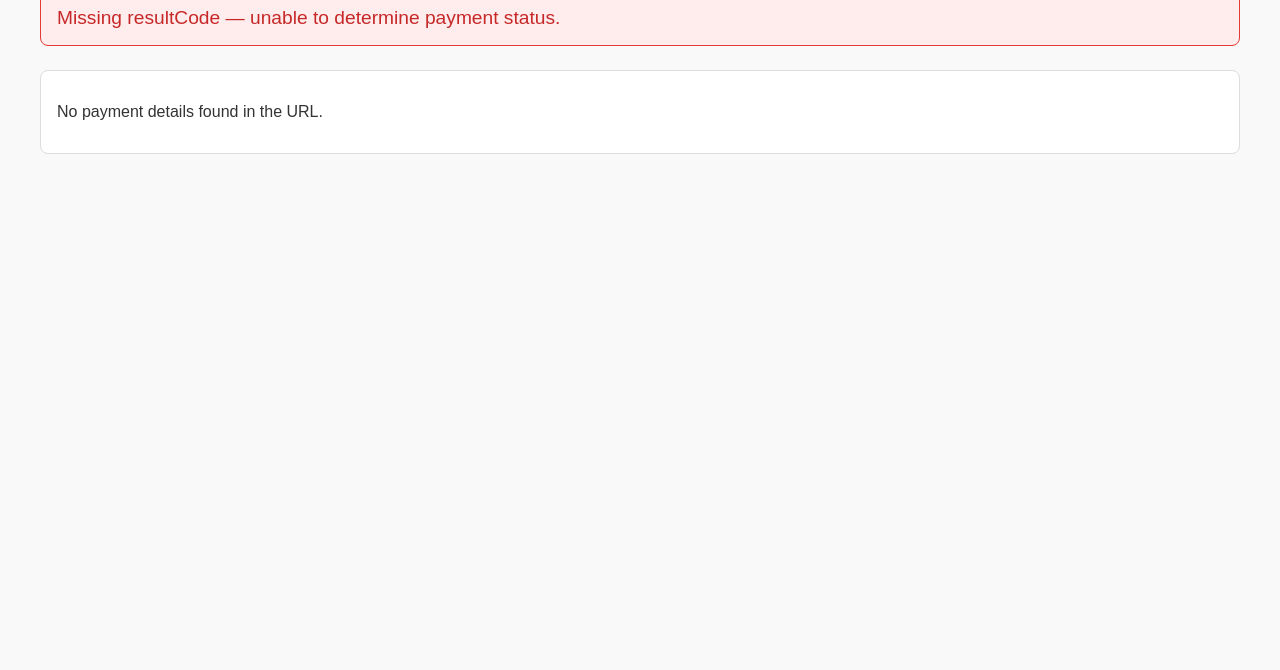
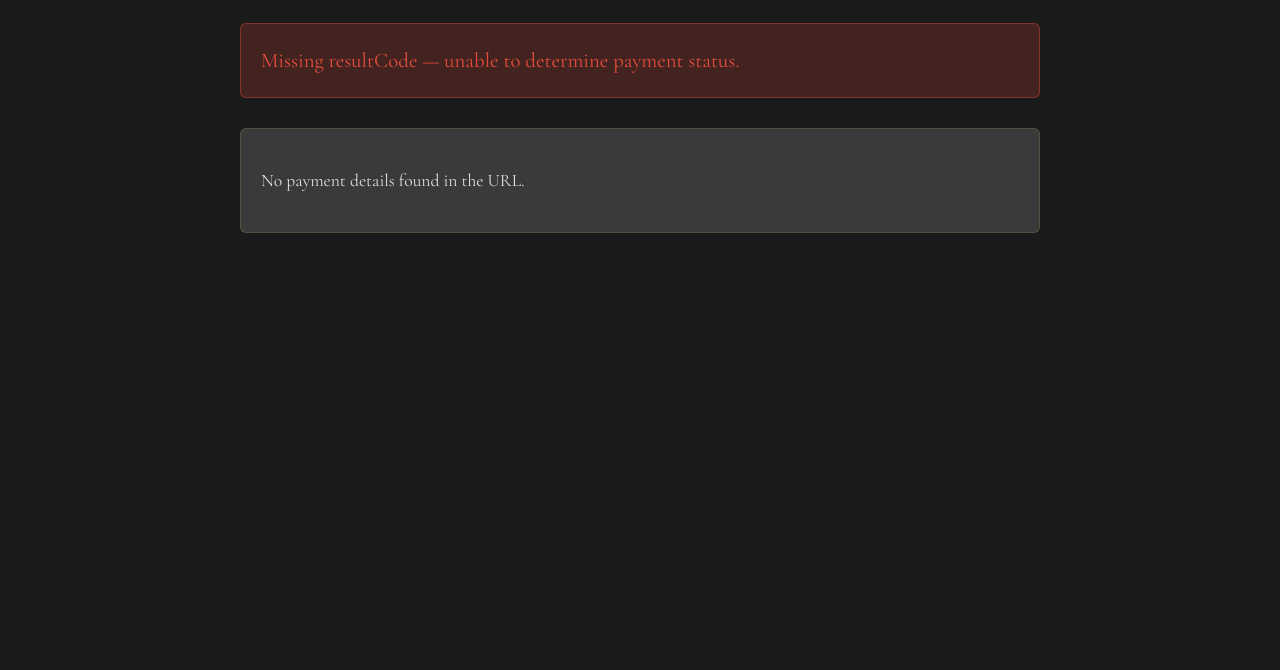
Before and after one commit to FinTechNav/fintechnav-site, a website: page payment-complete.html in a window 1280 px wide. Shown: the part 130-800 px from the top of the page. Drawn offline with nearby package versions, Linux system fonts and the light colour scheme.

Commit message:
updated font/style of payment-complete page

```diff
--- a/payment-complete.html
+++ b/payment-complete.html
@@ -4,50 +4,124 @@
     <meta charset="UTF-8" />
     <meta name="viewport" content="width=device-width, initial-scale=1.0" />
     <title>Payment Complete</title>
+
+    <!-- Google Fonts with Preconnect -->
+    <link rel="preconnect" href="https://fonts.googleapis.com" />
+    <link rel="preconnect" href="https://fonts.gstatic.com" crossorigin />
+    <link
+      href="https://fonts.googleapis.com/css2?family=Cormorant+Garamond:ital,wght@0,300;0,400;0,500;0,600;0,700;1,300;1,400;1,500;1,600;1,700&family=Poiret+One&display=swap"
+      rel="stylesheet"
+    />
+
     <style>
+      /* CSS Variables */
+      :root {
+        --color-primary: #c9a15f;
+        --color-background: #1a1a1a;
+        --color-background-secondary: #3a3a3a;
+        --color-text: #e0e0e0;
+        --color-text-light: #f5f5f5;
+        --color-text-header: #ffffff;
+        --color-success-bg: rgba(39, 174, 96, 0.2);
+        --color-success-border: rgba(39, 174, 96, 0.4);
+        --color-success-text: #2ecc71;
+        --color-error-bg: rgba(231, 76, 60, 0.2);
+        --color-error-border: rgba(231, 76, 60, 0.4);
+        --color-error-text: #e74c3c;
+        --font-family-heading: 'Poiret One', cursive;
+        --font-family-body: 'Cormorant Garamond', serif;
+        --border-radius: 6px;
+      }
+
+      /* Base styles - Dark Theme */
       body {
-        font-family: Arial, sans-serif;
+        font-family: var(--font-family-body);
+        line-height: 1.6;
+        color: var(--color-text);
+        background-color: var(--color-background);
+        margin: 0;
         padding: 2rem;
-        background-color: #f9f9f9;
-        color: #333;
+        font-size: 1.1rem;
       }
+
+      .container {
+        max-width: 800px;
+        margin: 0 auto;
+      }
+
       h1 {
-        color: #2a7ae2;
+        font-family: var(--font-family-heading);
+        font-weight: 400;
+        letter-spacing: 0.03em;
+        font-size: 2.5rem;
+        margin-bottom: 30px;
+        color: var(--color-text-header);
       }
+
       .status {
-        padding: 1rem;
-        border-radius: 8px;
-        font-size: 1.2rem;
-        margin-bottom: 1.5rem;
+        padding: 20px;
+        border-radius: var(--border-radius);
+        font-size: 1.3rem;
+        margin-bottom: 30px;
+        font-family: var(--font-family-body);
       }
+
       .success {
-        background-color: #e6f9f0;
-        border: 1px solid #27ae60;
-        color: #2e7d32;
+        background-color: var(--color-success-bg);
+        border: 1px solid var(--color-success-border);
+        color: var(--color-success-text);
       }
+
       .error {
-        background-color: #ffecec;
-        border: 1px solid #e53935;
-        color: #c62828;
+        background-color: var(--color-error-bg);
+        border: 1px solid var(--color-error-border);
+        color: var(--color-error-text);
       }
+
       .param-list {
-        padding: 1rem;
-        background-color: #fff;
-        border: 1px solid #ddd;
-        border-radius: 8px;
+        padding: 20px;
+        background-color: var(--color-background-secondary);
+        border: 1px solid rgba(201, 161, 95, 0.2);
+        border-radius: var(--border-radius);
+        margin-bottom: 20px;
       }
+
       .param-list dt {
-        font-weight: bold;
+        font-weight: 600;
+        color: var(--color-primary);
+        margin-bottom: 5px;
+        font-family: var(--font-family-body);
       }
+
       .param-list dd {
-        margin: 0 0 1rem 0;
+        margin: 0 0 20px 0;
+        padding-left: 15px;
+        border-left: 2px solid rgba(201, 161, 95, 0.3);
+      }
+
+      /* Responsive design */
+      @media screen and (max-width: 768px) {
+        body {
+          padding: 1rem;
+        }
+
+        h1 {
+          font-size: 2rem;
+        }
+
+        .status {
+          padding: 15px;
+          font-size: 1.1rem;
+        }
       }
     </style>
   </head>
   <body>
-    <h1>Payment Status</h1>
-    <div id="statusMessage" class="status"></div>
-    <dl class="param-list" id="paramList"></dl>
+    <div class="container">
+      <h1>Payment Status</h1>
+      <div id="statusMessage" class="status"></div>
+      <dl class="param-list" id="paramList"></dl>
+    </div>
 
     <script>
       const params = new URLSearchParams(window.location.search);
```
